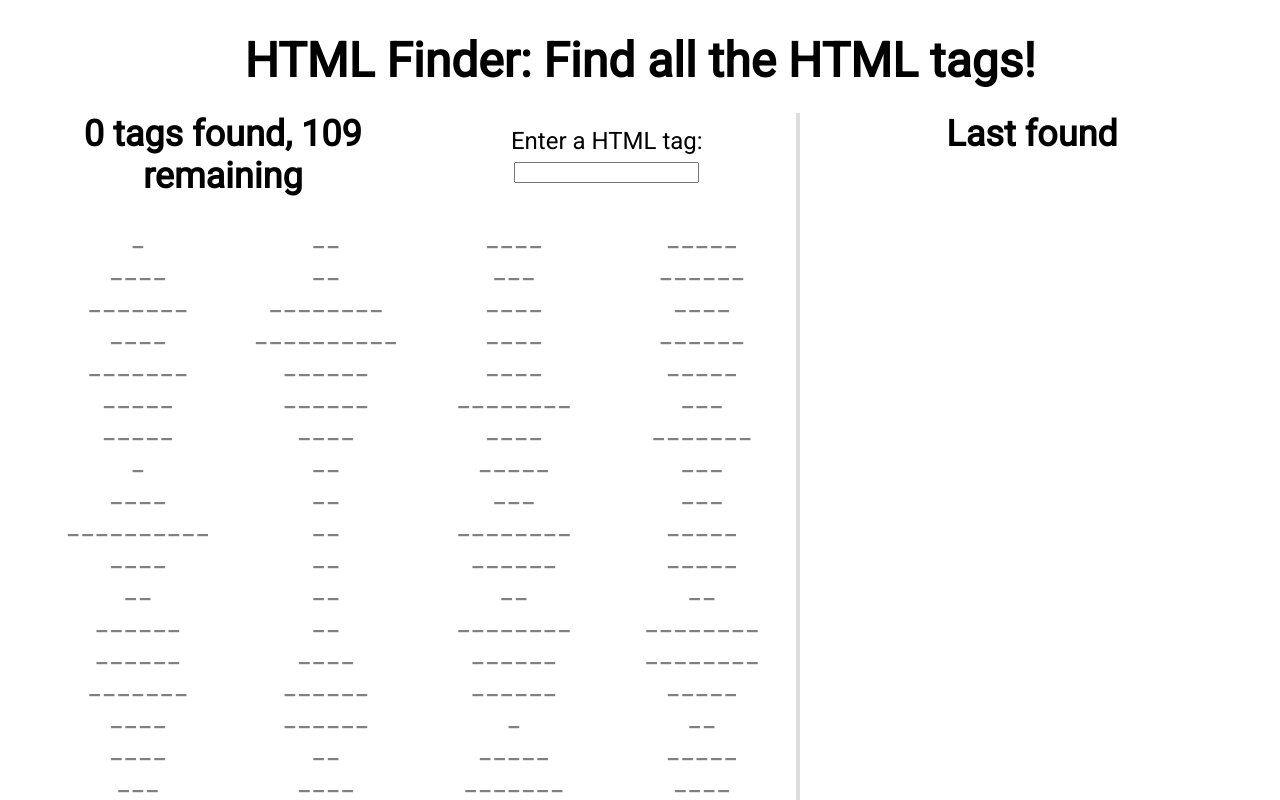
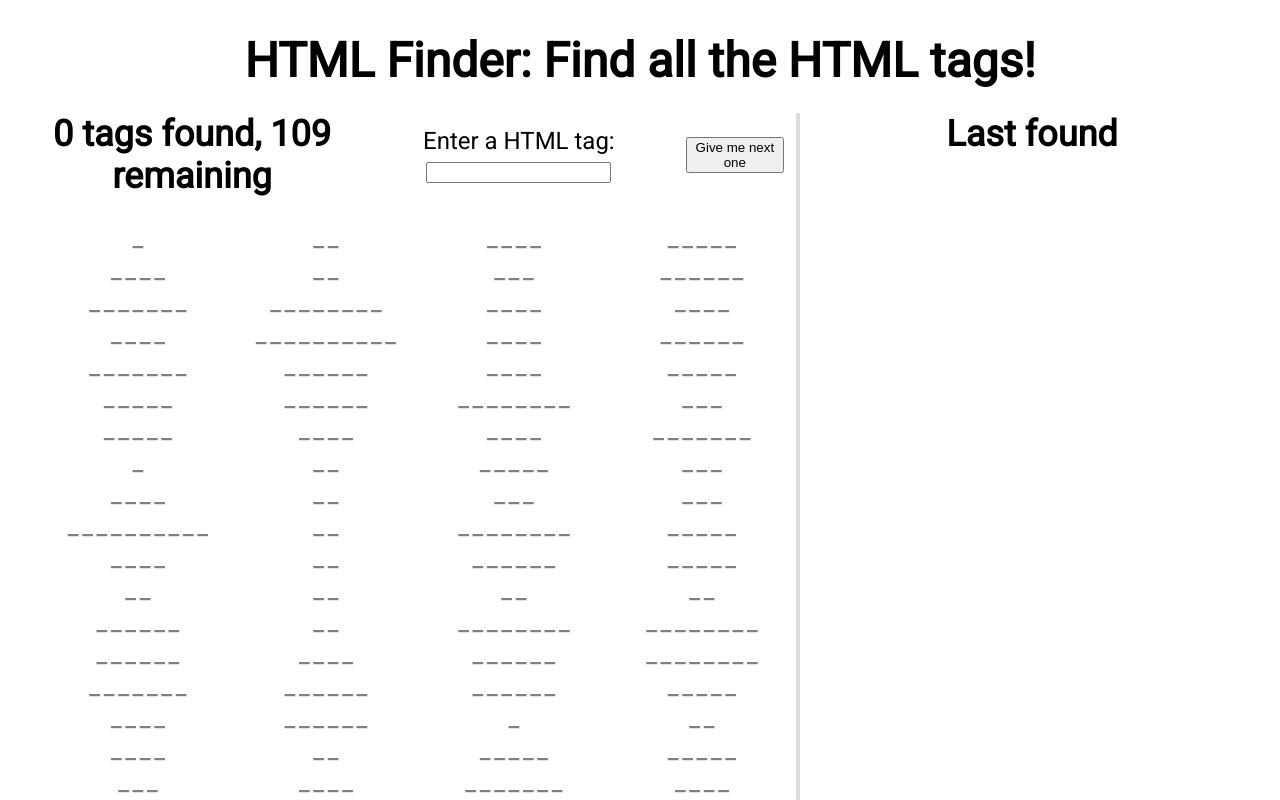
Before and after one commit to sylvainpolletvillard/html-finder, a Vue app: page / in a window 1280 px wide. Shown: the top 800 px of the page. Built offline with nearby package versions, Linux system fonts and the light colour scheme.

Commit message:
add hint button

```diff
--- a/src/App.vue
+++ b/src/App.vue
@@ -29,6 +29,14 @@ function getHint(tag: Tag) {
     }
   }
 }
+
+function revealRandomTag() {
+  if (remaining.value.length > 0) {
+    const randomIndex = Math.floor(Math.random() * remaining.value.length);
+    const randomTag = remaining.value[randomIndex];
+    tagsFound.unshift(randomTag);
+  }
+}
 </script>
 
 <template>
@@ -46,6 +54,9 @@ function getHint(tag: Tag) {
           >Enter a HTML tag:
           <input type="text" v-model="newTag" @keypress.enter="tryTag" />
         </label>
+        <button v-if="remaining.length > 0" @click="revealRandomTag" style="margin-left: 1rem">
+          Give me next one
+        </button>
         <ConfettiExplosion v-if="remaining.length === 0" />
       </header>
       <ul id="to-find">
```
Also changed, not shown: 1 other file (tests, documents, lock files or other folders).
